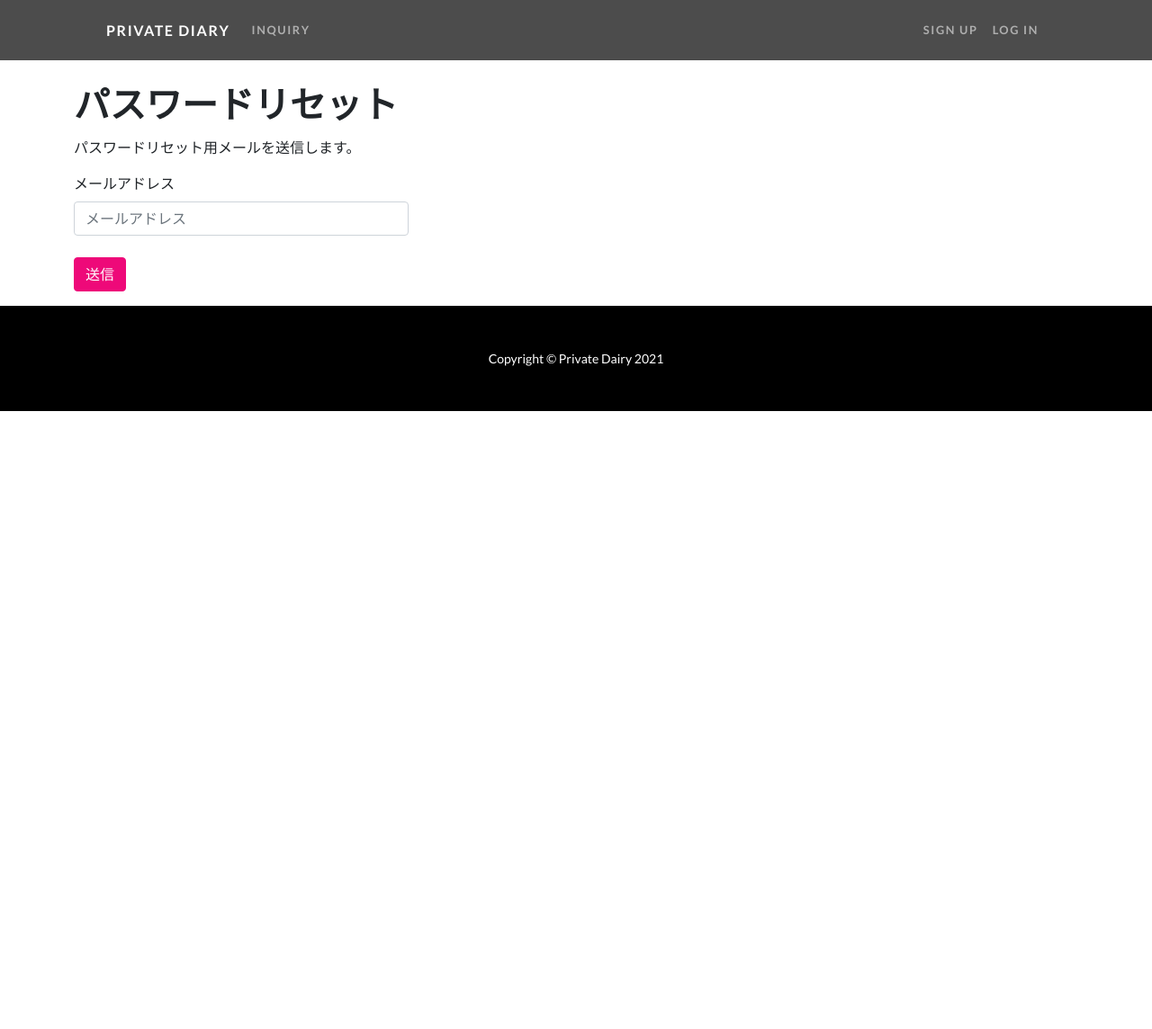
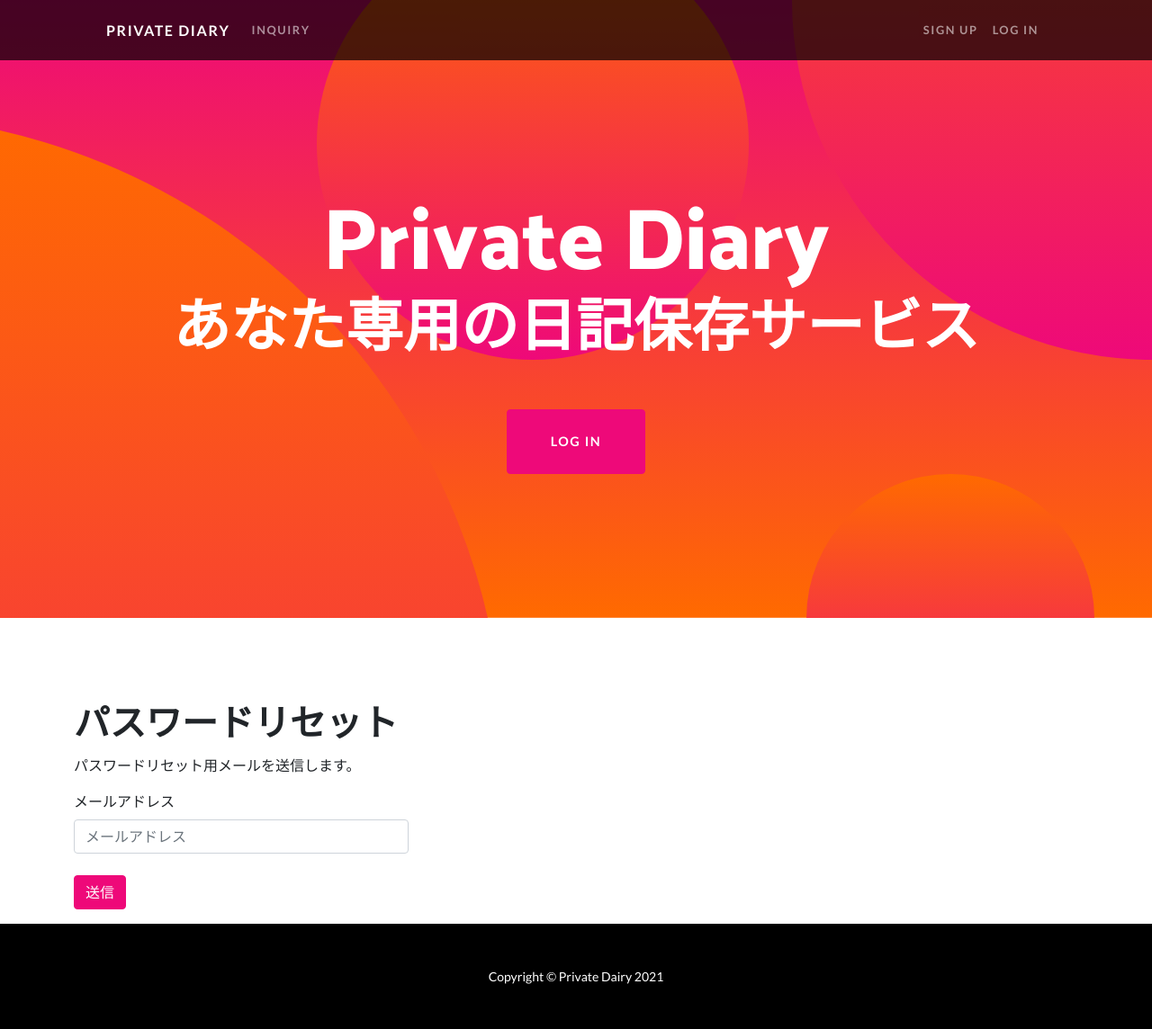
Before and after one commit to RyuGotoo/private_diary, a Django app: page /accounts/password/reset/ in a window 1280 px wide. Shown: the whole page at 90% size. Before the commit the page ends 457 px from the top, so only its background shows below. Run offline with Django 3.2, Linux system fonts and the light colour scheme; some libraries are stand-ins or nearby versions.

Commit message:
fix: base.htmlを改良

```diff
--- a/private_diary/diary/templates/base.html
+++ b/private_diary/diary/templates/base.html
@@ -41,18 +41,38 @@
             </li>
           </ul>
           <ul class="navbar-nav ms-auto">
+            {% if user.is_authenticated %}
             <li class="nav-item">
-              <a class="nav-link" href="#">Sign Up</a>
+              <a class="nav-link" href="{% url "account_logout" %}">Log Out</a>
+            </li>
+            {% else %}
+            <li class="nav-item">
+              <a class="nav-link {% block active_signup %}{% endblock %}" href="{% url "account_signup" %}">Sign Up</a>
             </li>
             <li class="nav-item">
-              <a class="nav-link" href="#">Log In</a>
+              <a class="nav-link {% block active_login %}{% endblock %}" href="{% url "account_login" %}">Log In</a>
             </li>
+            {% endif %}
           </ul>
         </div>
       </div>
     </nav>
 
-    {% block header %}{% endblock header %}
+    {% block header %}
+    <header class="masthead text-center text-white">
+      <div class="masthead-content">
+        <div class="container">
+          <h1 class="masthead-heading mb-0">Private Diary</h1>
+          <h2 class="masthead-subheading mb-0">あなた専用の日記保存サービス</h2>
+          <a href="{% url "account_login" %}" class="btn btn-primary btn-xl rouded-pill mt-5">LOG IN</a>
+        </div>
+      </div>
+      <div class="bg-circle-1 bg-circle"></div>
+      <div class="bg-circle-2 bg-circle"></div>
+      <div class="bg-circle-3 bg-circle"></div>
+      <div class="bg-circle-4 bg-circle"></div>
+    </header>
+    {% endblock header %}
 
     {% if messages %}
     <div class="container my-div-style">
```
